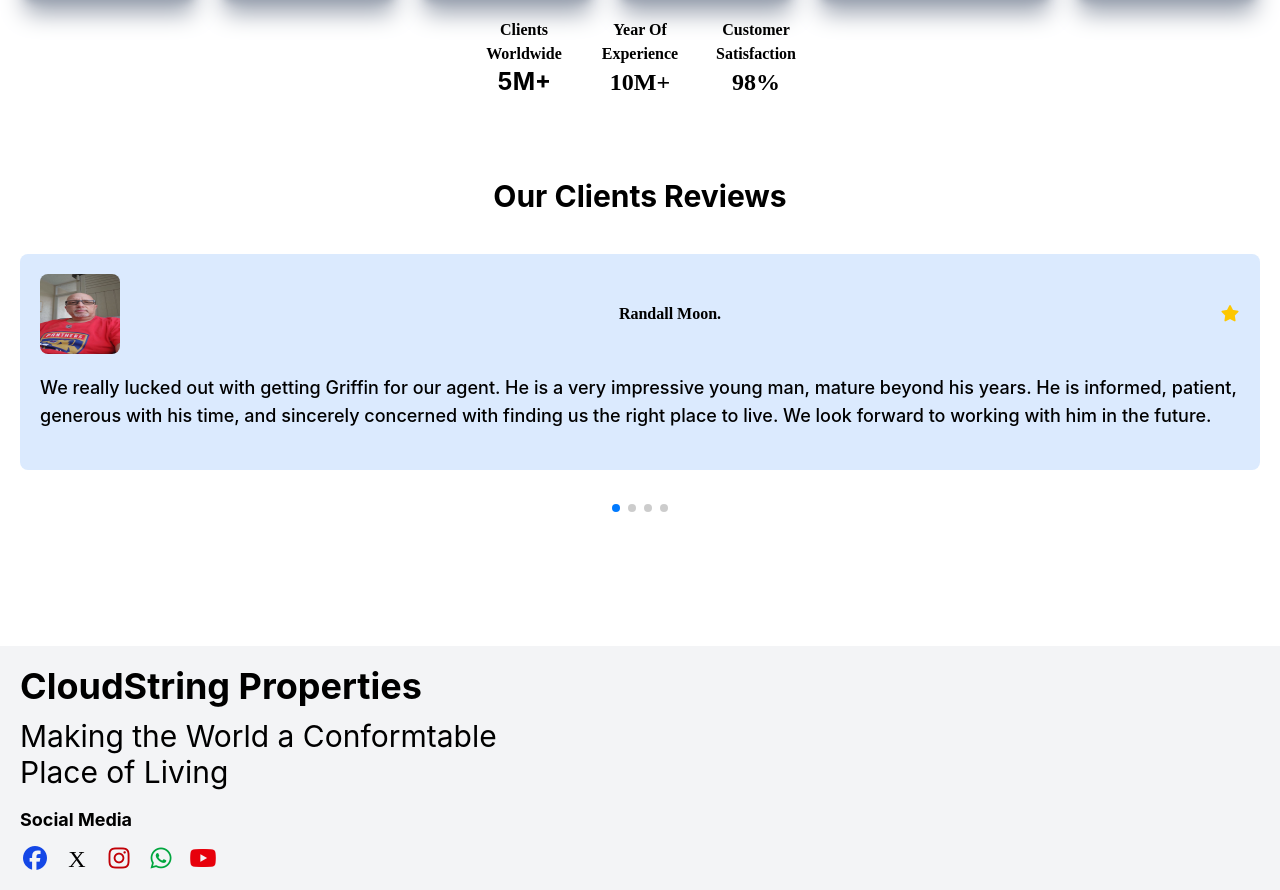
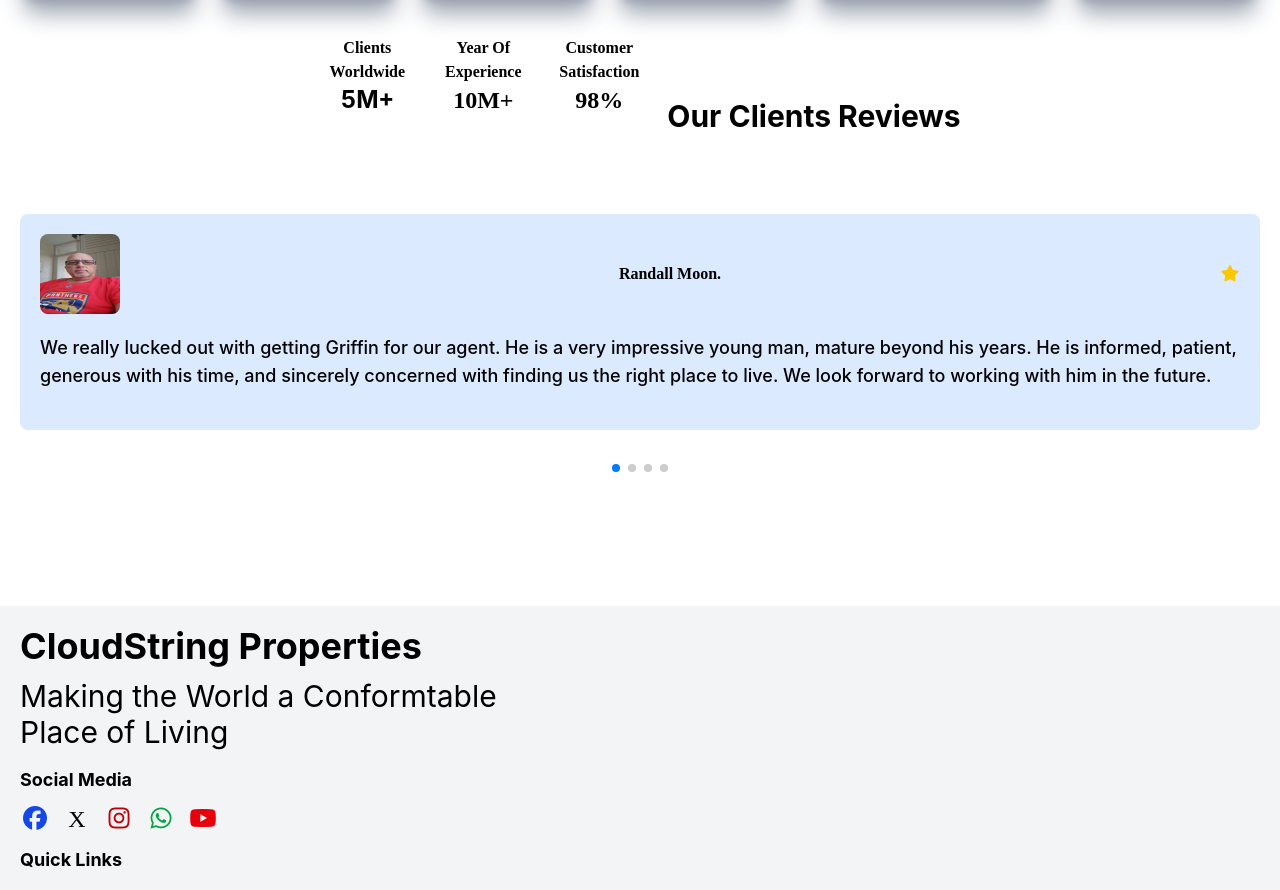
Before and after one commit to destinystarboy33-pro/Real-estate, a React (Vite) app: page / in a window 1280 px wide. Shown: the part 2304-3194 px from the top of the page. Built offline with nearby package versions, Linux system fonts and the light colour scheme.

Commit message:
added slide

```diff
--- a/src/Home/Statistics.jsx
+++ b/src/Home/Statistics.jsx
@@ -100,6 +100,26 @@ const Statistics = () => {
           </div>
 
 
+
+
+
+
+
+
+
+
+
+
+
+
+
+
+
+
+
+                          {/* reviews */}
+                          <h1 className='text-center text-3xl font-bold mt-20'>Our Clients Reviews</h1>
+
     </div>
   )
 }
--- a/src/Home/components/Testimonial.jsx
+++ b/src/Home/components/Testimonial.jsx
@@ -54,7 +54,7 @@ const Testimonial = () => {
 
     <div className=" mx-5 mt-20">
 
-        <h1 className='text-center text-3xl font-bold my-10'>Our Clients Reviews</h1>
+
 
       <div className='flex flex-col bg-blue-100 rounded-lg p-5 '>
         <div className='flex justify-between items-center mb-5'>
```
